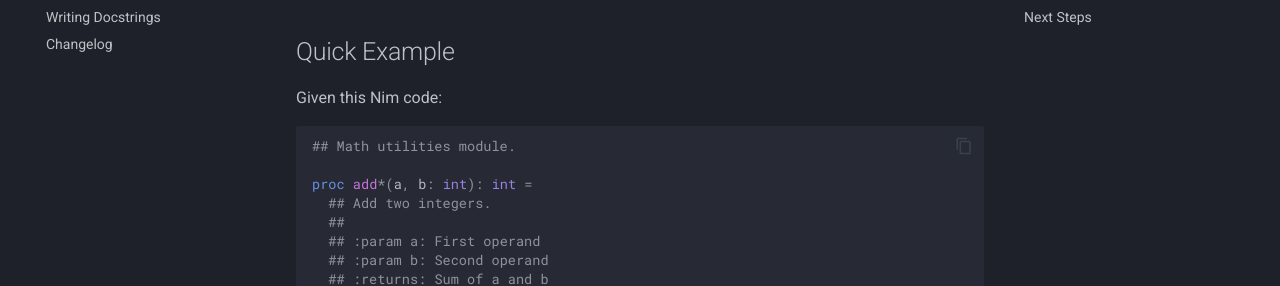
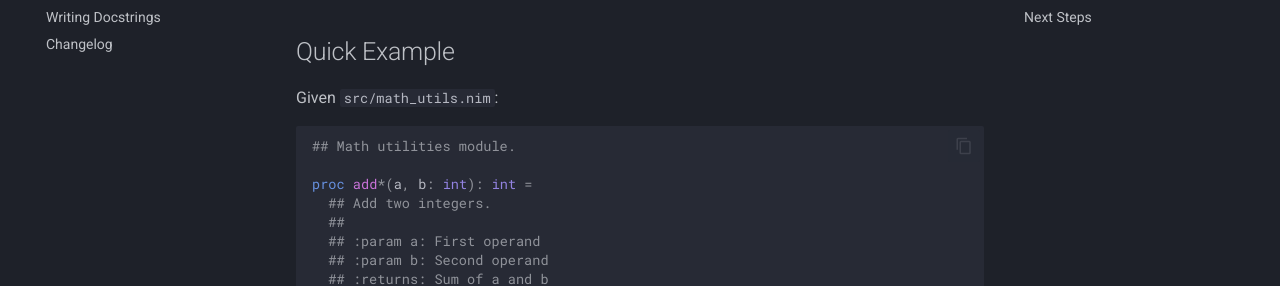
Before and after one commit to elijahr/mkdocstrings-nim, an MkDocs documentation site: the page built from docs/index.md, in a window 1280 px wide and 900 px high, scrolled down 567 px. Shown: the part 172-458 px from the top of the window. Built offline with MkDocs 1.6.1 and Material for MkDocs 9.7.7, drawn with Linux system fonts in a browser that asks for light colours; comment, search, counter and statistics services are not loaded; the version menu is left out.

Commit message:
docs: clarify quick example with explicit filename

````diff
--- a/docs/index.md
+++ b/docs/index.md
@@ -20,7 +20,7 @@ Parses Nim source files using the Nim compiler's AST to extract module docstring
 
 ## Quick Example
 
-Given this Nim code:
+Given `src/math_utils.nim`:
 
 ```nim
 ## Math utilities module.
````
